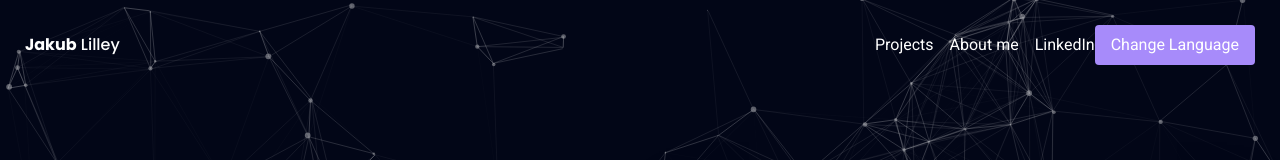
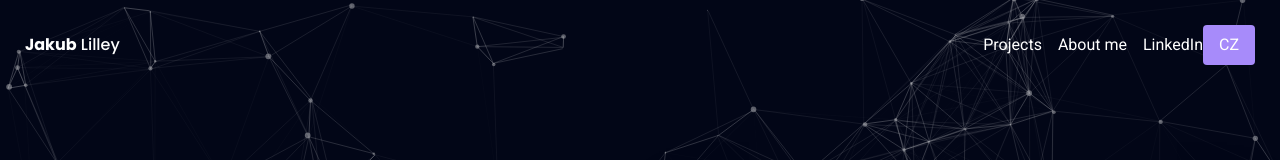
Before and after one commit to Lilleykuba/Portfolio_Project, a SvelteKit app in the folder my-project/: page / in a window 1280 px wide. Shown: the top 160 px of the page. Built offline with nearby package versions, Linux system fonts and the light colour scheme.

Commit message:
Lang switch changes

```diff
--- a/my-project/src/components/Header.svelte
+++ b/my-project/src/components/Header.svelte
@@ -1,9 +1,13 @@
 <script>
+    import { createEventDispatcher } from 'svelte';
+
     export let language = "en";
     export let y;
 
+    const dispatch = createEventDispatcher();
+
     function toggleLanguage() {
-        language = language === 'en' ? 'cs' : 'en';
+        dispatch('toggleLanguage');
     }
 
     let translations = {
@@ -42,7 +46,7 @@
     </a>
     <div class="flex items-center gap-4">
         <button on:click={toggleLanguage} class="bg-violet-400 text-white px-4 py-2 rounded">
-            {language === 'en' ? 'Change Language' : 'Změnit jazyk'}
+            {language === 'en' ? 'CZ' : 'EN'}
         </button>
     </div>
 </header>
--- a/my-project/src/routes/+layout.svelte
+++ b/my-project/src/routes/+layout.svelte
@@ -6,9 +6,14 @@
   let y;
   let innerHeight = 0;
   let innerWidth = 0;
+  let language = 'en';
 
   function goTop() {
     document.body.scrollIntoView();
+  }
+
+  function toggleLanguage() {
+    language = language === 'en' ? 'cs' : 'en';
   }
 </script>
 
@@ -21,10 +26,9 @@ sm:text-base min-h-screen">
       <i class="fa-solid fa-arrow-up grid place-items-center aspect-square"></i>
     </button>
   </div>
-  <Header y={y}/>
-  <slot />
-  <Footer />
-
+  <Header y={y} {language} on:toggleLanguage={toggleLanguage} />
+  <slot {language} />
+  <Footer {language} />
 </div>
 
 <svelte:window bind:scrollY={y} bind:innerHeight bind:innerWidth></svelte:window>
```
